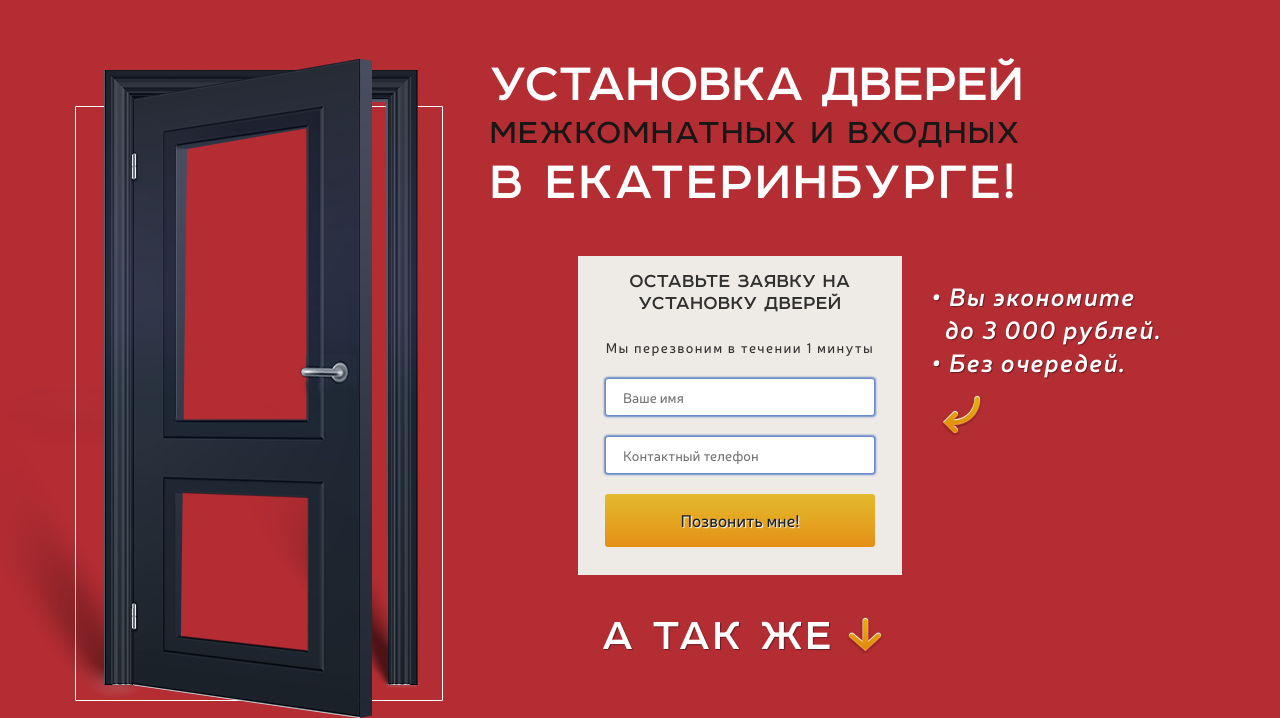
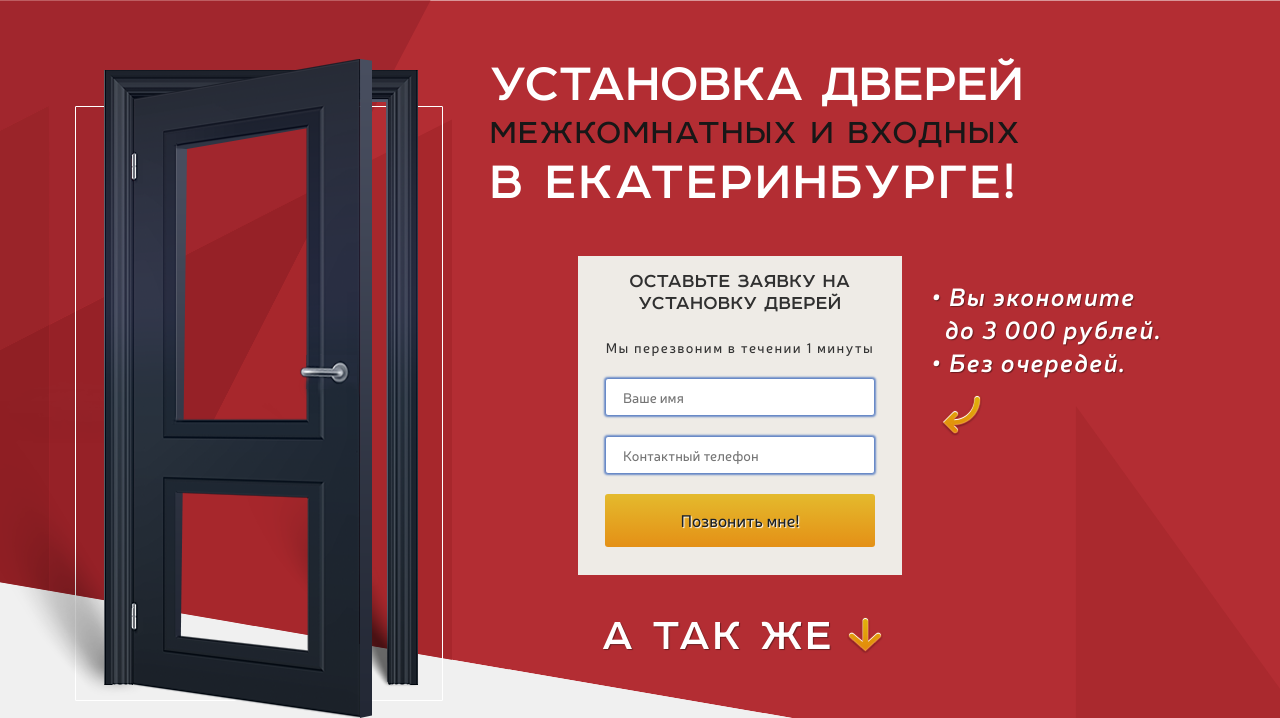
Before and after one commit to miskovaleksey/doors, a PHP site: page / in a window 1280 px wide. Shown: the part 141-859 px from the top of the page. Run offline with PHP 8.4, Linux system fonts and the light colour scheme; some libraries are stand-ins or nearby versions.

Commit message:
added hero bg image

```diff
--- a/css/index.css
+++ b/css/index.css
@@ -92,7 +92,7 @@
   font-weight: 400;
   text-transform: none;
   color: #1b2129;
-  text-shadow: 1px 1px 1px #fff;
+  text-shadow: 1px 0.5px 1px #fff;
   display: inline-block;
   border-radius: 5px;
 }
@@ -183,6 +183,7 @@ body header .wrapper-contact .phone{
 /*=============================*/
 body .hero {
   background-color: #b32d33;
+  background: url(../image/hero-bg.svg) no-repeat 50% 0%;
 }
 body .hero .image img{
   margin-left: -92px;
--- a/index.html
+++ b/index.html
@@ -145,6 +145,10 @@
           </div>
         </div>
       </div>
+
+      <div class="advatages">
+
+      </div>
     </div>
   </section>
 
```
Also changed, not shown: image/hero-bg.svg (added).
